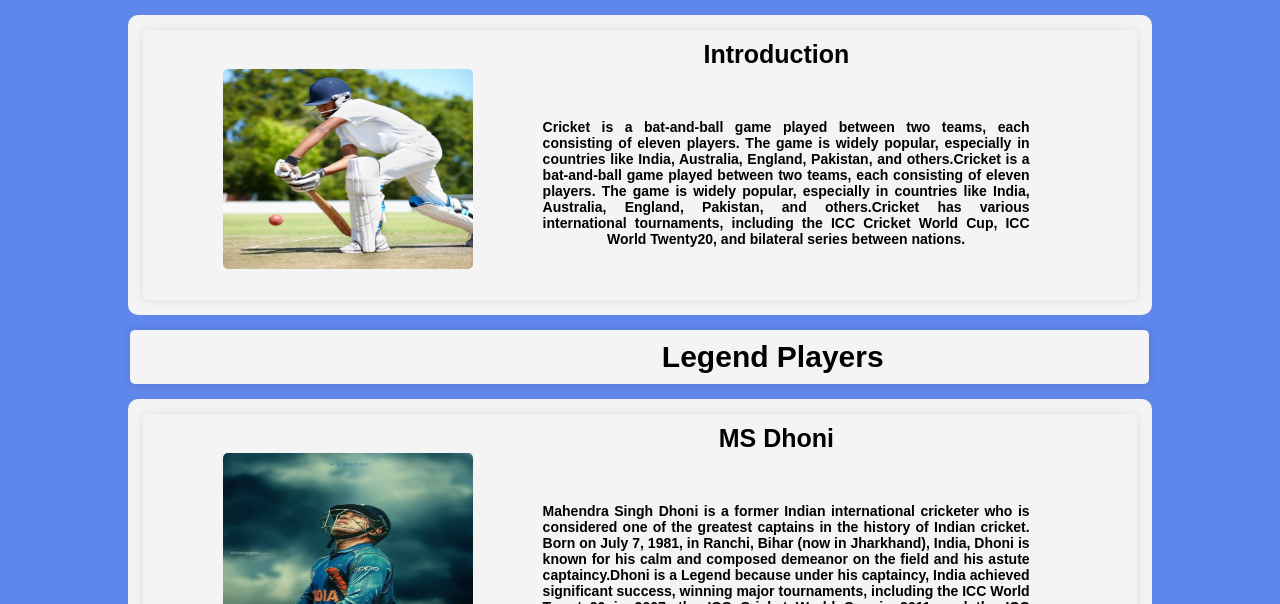
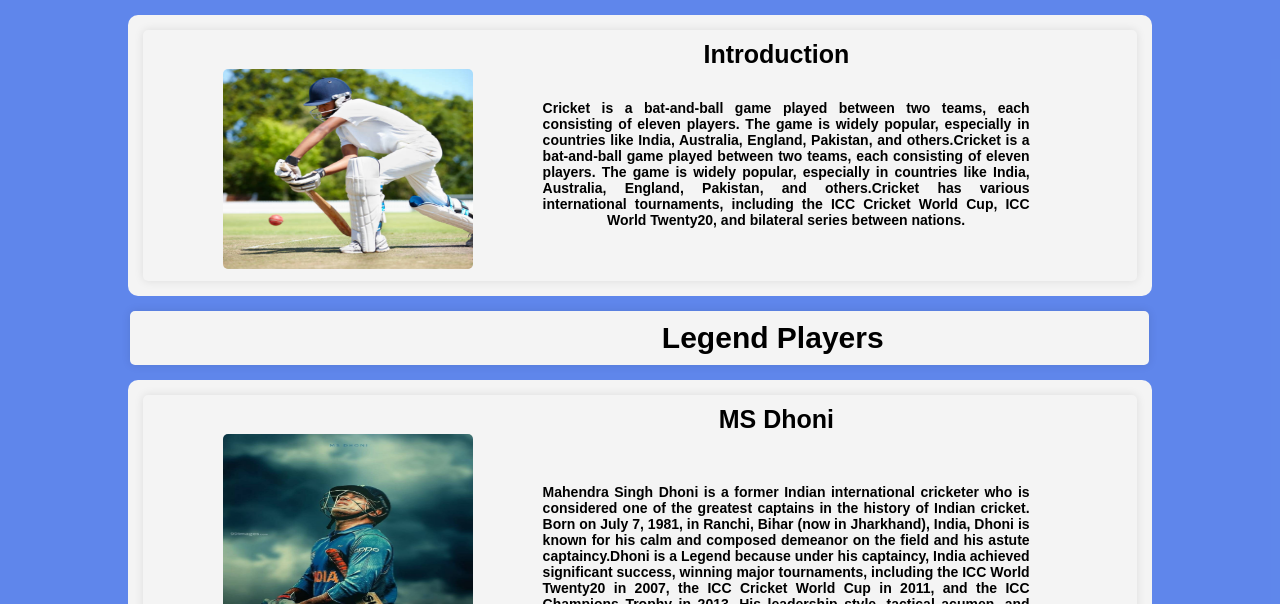
Before and after one commit to ayushh002/sportsleaguemanagement, a plain HTML site: page cricket.html in a window 1280 px wide. Shown: the part 196-800 px from the top of the page. Drawn offline with Linux system fonts and the light colour scheme.

Commit message:
Update cricket.html

```diff
--- a/cricket.html
+++ b/cricket.html
@@ -32,7 +32,7 @@
     <h2>Cricket</h2><br>
     <div style=" border-radius:10px; width:80%; position:relative; left:10%; text-align: center; display: flex;">
         <h6 class="h6"><span>Introduction</span><br> <img src="cricketpage.jpg">
-        <p style="position:relative; left:40%; text-align: justify; text-align-last: center; margin-top:-16%; width: 50%; display: flex; color:black;" class="png">Cricket is a bat-and-ball game played between two teams, each consisting of eleven players. The game is widely popular, especially in countries like India, Australia, England, Pakistan, and others.Cricket is a bat-and-ball game played between two teams, each consisting of eleven players. The game is widely popular, especially in countries like India, Australia, England, Pakistan, and others.Cricket has various international tournaments, including the ICC Cricket World Cup, ICC World Twenty20, and bilateral series between nations.</p>
+        <p style="position:relative; left:40%; text-align: justify; text-align-last: center; margin-top:-18%; width: 50%; display: flex; color:black;" class="png">Cricket is a bat-and-ball game played between two teams, each consisting of eleven players. The game is widely popular, especially in countries like India, Australia, England, Pakistan, and others.Cricket is a bat-and-ball game played between two teams, each consisting of eleven players. The game is widely popular, especially in countries like India, Australia, England, Pakistan, and others.Cricket has various international tournaments, including the ICC Cricket World Cup, ICC World Twenty20, and bilateral series between nations.</p>
         <br>
         </h6>
     </div>
```
